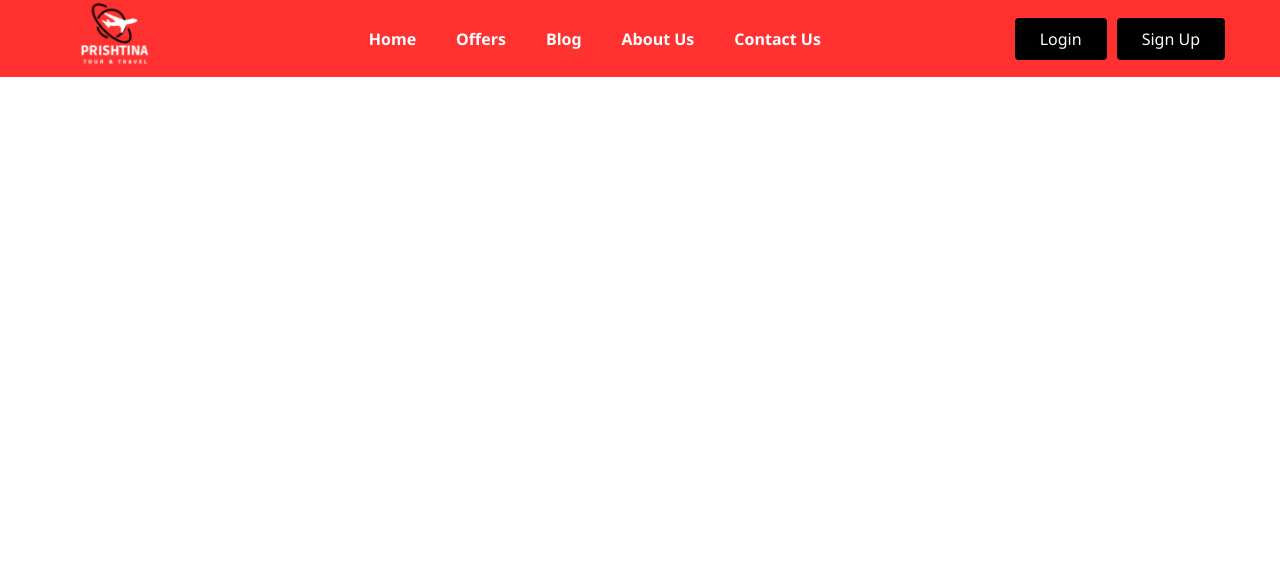
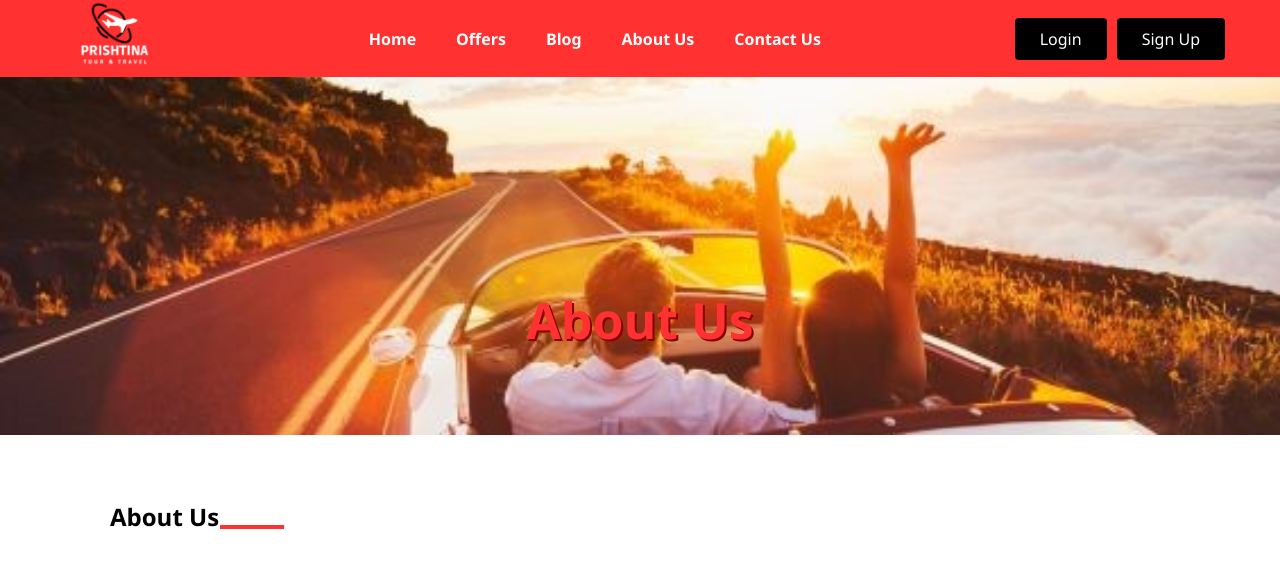
Before and after one commit to bleonjusufi/Agjensioni-Turistik, a React (Create React App) app in the folder frontend/: page /about in a window 1280 px wide. Shown: the top 568 px of the page. Built offline with nearby package versions, Linux system fonts and the light colour scheme.

Commit message:
css updates

```diff
--- a/frontend/src/Components/CSS/NewYork.css
+++ b/frontend/src/Components/CSS/NewYork.css
@@ -162,7 +162,7 @@
 }
 .Fill{
   font-size: 35px;
-  margin: 12px  50px;
+  margin: 12px  48px;
 }
 .Fill:hover{
   text-shadow: #c40202;
@@ -173,3 +173,10 @@
 .fill2{
   font-size: 28px;
 }
+.h3-info{
+  display: inline;
+  margin: 10px 36px;
+}
+.pg{
+  display: inline;
+}
--- a/frontend/src/Components/CSS/Offers.css
+++ b/frontend/src/Components/CSS/Offers.css
@@ -67,10 +67,7 @@
 .title {
     font-weight: bold;
 }
-.text{
-    color: #ff3131;
-    display: inline;
-}
+
 #offers-button {
     background-color: #ff3131;
     text-decoration: none;
@@ -85,3 +82,6 @@
 #offers-button:hover{
     background-color: #c40202;
 }
+.linkClass{
+    color: black;
+}
--- /dev/null
+++ b/frontend/src/Components/CSS/aboutUs.css
@@ -0,0 +1,20 @@
+*{
+    margin: 0;
+    padding: 0;
+    box-sizing: border-box;
+    font-family: 'Segoe UI', Tahoma, Geneva, Verdana, sans-serif;
+}
+.offers-text{
+    text-shadow: 2px 2px  #890303;
+}
+.aboutUs-text{
+    text-align: start;
+    margin-top: 60px;
+    margin-left: 110px;
+}
+.aboutus{
+    width: 5%;
+    margin-top: -28px;
+    border: 2px solid #ff3131;
+    margin-left: 220px;
+}
--- a/frontend/src/Components/Pages/About.jsx
+++ b/frontend/src/Components/Pages/About.jsx
@@ -1,10 +1,29 @@
 import React from "react";
 import Header from "./Header";
+import aboutUs from '../Images/aboutus3.jpg';
+import '../CSS/aboutUs.css';
 
 function About() {
     return (
+        <>
         <Header />
-    )
+        <div className="container-aboutUs">
+          <div className="head">
+            <img src={aboutUs} alt="aboutUs" className="nyc"/>
+            <h1 className="offers-text">About Us</h1>
+          </div>
+
+          <div className="travel-offer">
+            <h2 className="aboutUs-text">About Us</h2>
+            <hr className="aboutus"/>
+            </div>
+
+            <div className="about-info">
+
+            </div>
+         </div>
+     </>
+    );
 }
 
-export default About
+export default About;
--- a/frontend/src/Components/Pages/NewYork.jsx
+++ b/frontend/src/Components/Pages/NewYork.jsx
@@ -111,8 +111,9 @@ function NewYork() {
                         <br />
                         <div className="contact">
                         <BsFillTelephoneFill className="Fill fill2"/>  <HiOutlineMail className="Fill "/> <MdContactPage className="Fill"/>
-                        <h3>Phone Email Contact Us</h3>
-                        <p>+383 49 488 909      prishtina-info@gmail.com</p>
+                        <h3 className="h3-info">Phone </h3>
+                        <h3 className="h3-info">Email </h3>
+                        <h3 className="h3-info"> Contact Us</h3>
                         </div>
                   </div>
                 </div>
--- a/frontend/src/Components/Pages/Offers.jsx
+++ b/frontend/src/Components/Pages/Offers.jsx
@@ -28,9 +28,9 @@ function Offers() {
             <div className="row">
                 <div className="offers-column">
                     <div className="offers-card">
-                        <img src={NewYork} alt="NewYork" className="offers-img"/>
+                        <Link to = "/NewYork"> <img src={NewYork} alt="NewYork" className="offers-img"/></Link>
                         <div className="container">
-                            <h2 className="bottom-left">Prishtine - NewYork</h2>
+                            <Link to = "/NewYork"><h2 className="bottom-left linkClass">Prishtine - NewYork</h2></Link>
                             <p>
                             Explore the iconic landmarks, vibrant neighborhoods, and endless possibilities of the city that never sleeps.
                             From Broadway's magic to the Statue of Liberty's embrace,
@@ -39,7 +39,7 @@ function Offers() {
 
                             </p>
                             <br />
-                            <p className="title"> <p className="text">  1010<BsCurrencyEuro/></p> 5 days</p>
+                            <p className="title">1010<BsCurrencyEuro/> 5 days</p>
 
                             <Link to = "#" id="offers-button">Book now</Link>
                             <br></br>
@@ -58,7 +58,7 @@ function Offers() {
                             Your journey to the heart of Mykonos awaits, where dreams are woven into reality.
                             </p>
                             <br />
-                            <p className="title"> <p className="text">  899<BsCurrencyEuro/></p> 6 days</p>
+                            <p className="title">899<BsCurrencyEuro/>  6 days</p>
 
                             <Link to = "#" id="offers-button">Book now</Link>
                             <br></br>
@@ -78,7 +78,7 @@ function Offers() {
                             Your unforgettable Roman adventure awaits!
                             </p>
                             <br />
-                            <p className="title"> <p className="text">  659<BsCurrencyEuro/></p> 5 days</p>
+                            <p className="title">659<BsCurrencyEuro/>  5 days</p>
 
                             <Link to = "#" id="offers-button">Book now</Link>
                             <br></br>
@@ -100,7 +100,7 @@ function Offers() {
                              Let Bali's healing energy rejuvenate your body and soul.
                             </p>
                             <br />
-                            <p className="title"> <p className="text">  2599<BsCurrencyEuro/></p> 10 days</p>
+                            <p className="title">2599<BsCurrencyEuro/> 10 days</p>
 
                             <Link to = "#" id="offers-button">Book now</Link>
                             <br></br>
@@ -120,7 +120,7 @@ function Offers() {
                              Monaco, where dreams come to life!
                             </p>
                             <br />
-                            <p className="title"> <p className="text">  505<BsCurrencyEuro/></p> 4 days</p>
+                            <p className="title">505<BsCurrencyEuro/> 4 days</p>
 
                             <Link to = "#" id="offers-button">Book now</Link>
                             <br></br>
@@ -140,7 +140,7 @@ function Offers() {
                              Egypt, where the past and present coexist in harmony.
                             </p>
                             <br />
-                            <p className="title"> <p className="text">  999<BsCurrencyEuro/></p> 7 days</p>
+                            <p className="title">999<BsCurrencyEuro/> 7 days</p>
 
                             <Link to = "#" id="offers-button">Book now</Link>
                             <br></br>
```
Also changed, not shown: frontend/src/Components/Images/aboutus3.jpg (added).
